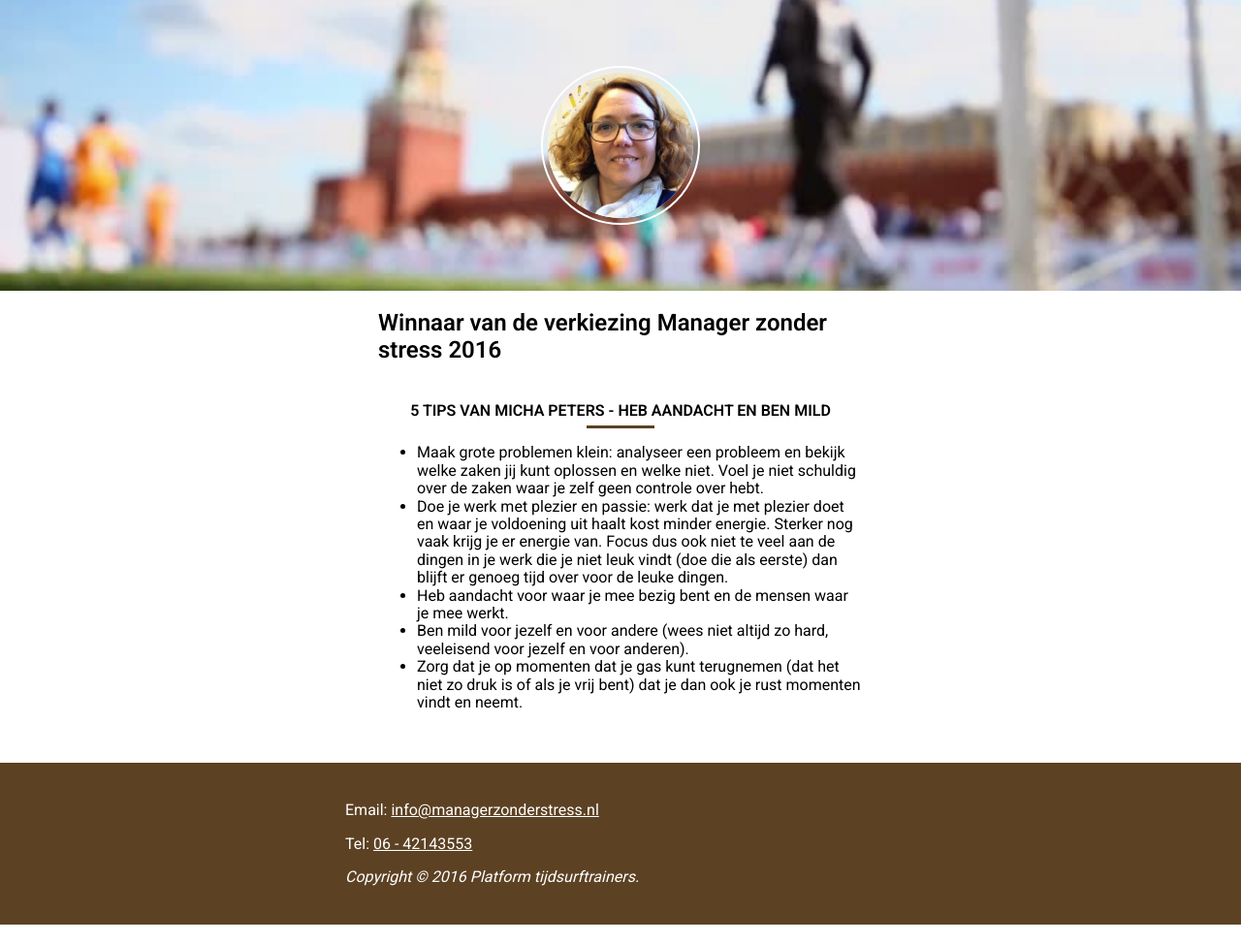
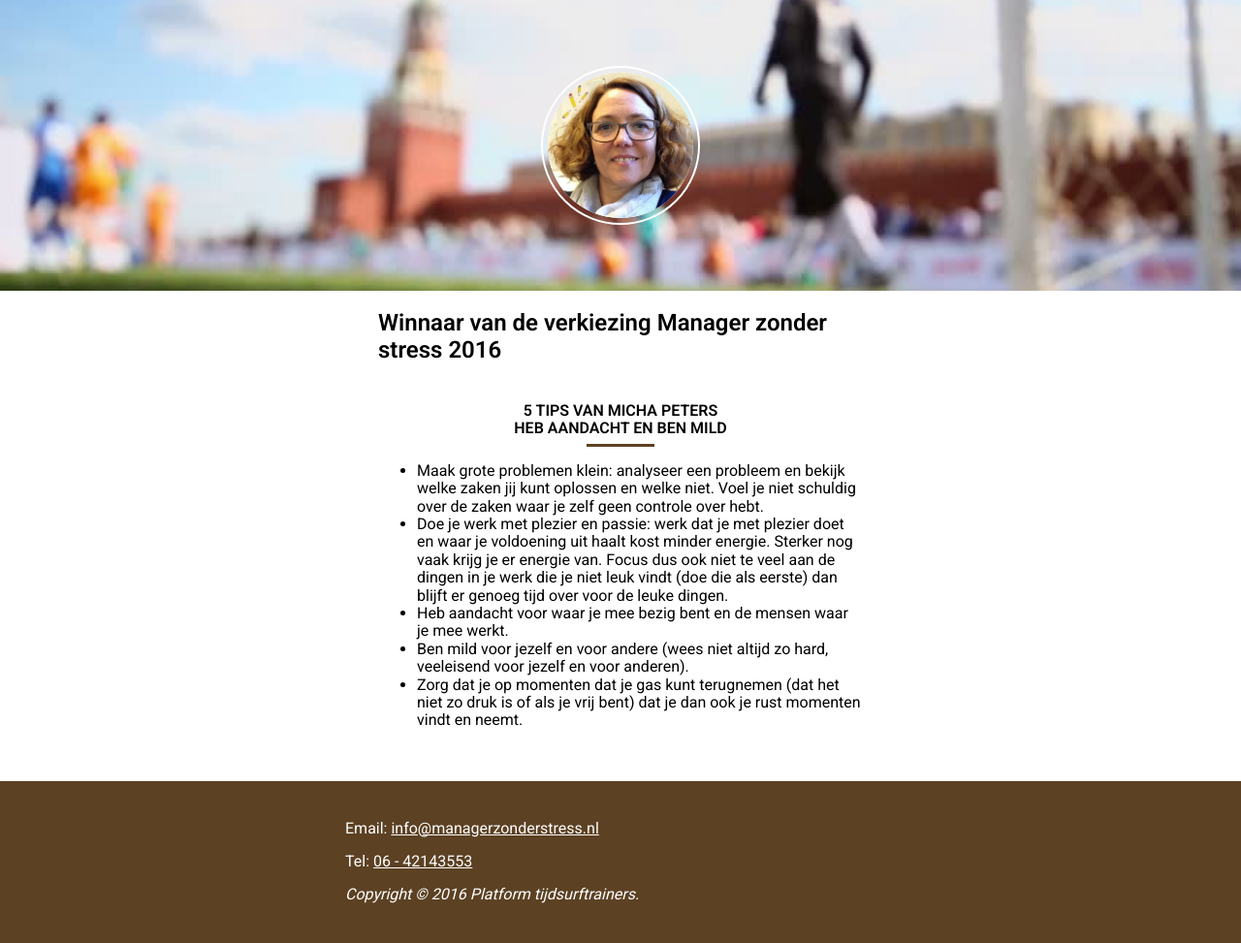
Before and after one commit to nloomans/manager-zonder-stress, a Jekyll site: the page built from 5-tips-peters.md, in a window 1280 px wide. Shown: the whole page at 97% size. Built offline with Jekyll 4.4.1, drawn with Linux system fonts in a browser that asks for light colours; our own code applies the rules of GitHub Pages for plain Markdown files.

```diff
--- a/5-tips-peters.md
+++ b/5-tips-peters.md
@@ -5,7 +5,7 @@ image: mischa-peters.jpg
 ---
 ## Winnaar van de verkiezing Manager zonder stress 2016
 
-# 5 Tips van Micha Peters - Heb aandacht en ben mild
+# 5 Tips van Micha Peters<br>Heb aandacht en ben mild
 
 - Maak grote problemen klein: analyseer een probleem en bekijk welke zaken jij kunt oplossen en welke niet. Voel je niet schuldig over de zaken waar je zelf geen controle over hebt.
 - Doe je werk met plezier en passie: werk dat je met plezier doet en waar je voldoening uit haalt kost minder energie. Sterker nog vaak krijg je er energie van. Focus dus ook niet te veel aan de dingen in je werk die je niet leuk vindt (doe die als eerste) dan blijft er genoeg tijd over voor de leuke dingen.
```
